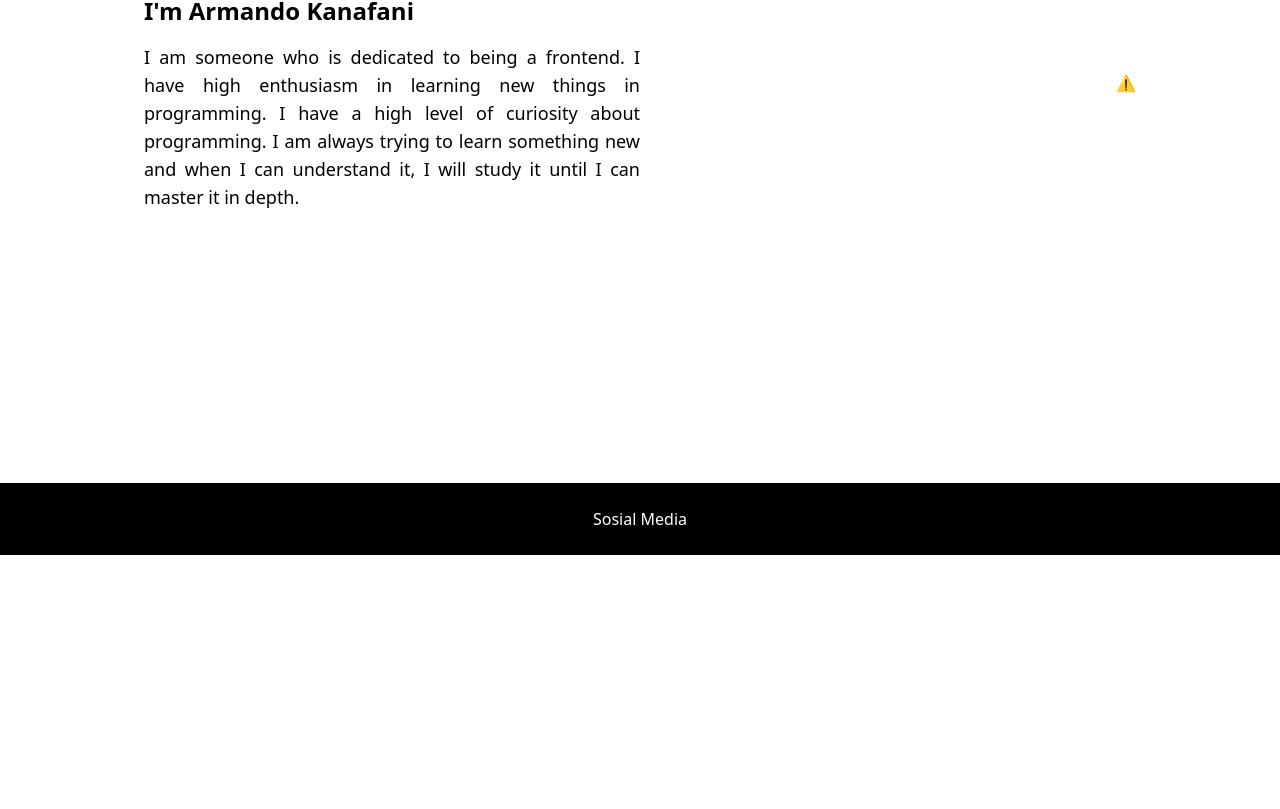
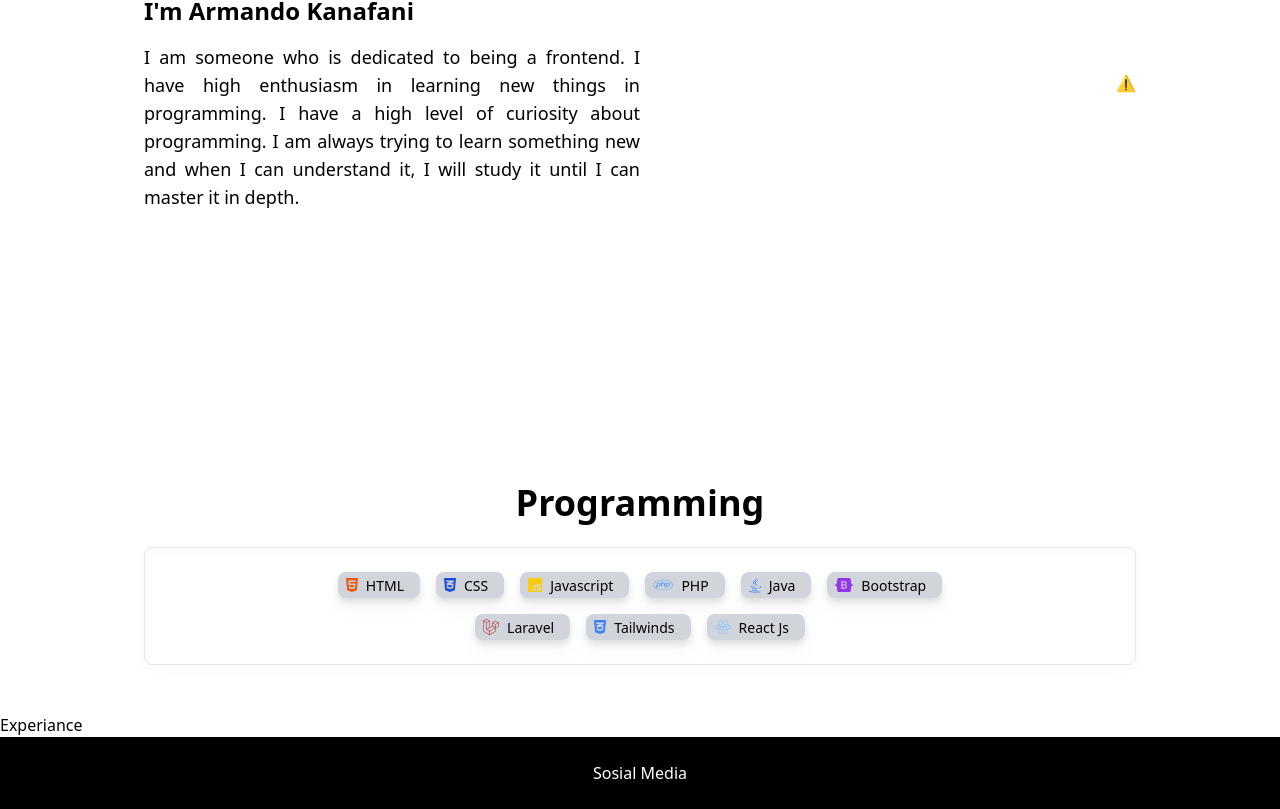
Before and after one commit to armandokanafani/my-portofolio, a React (Create React App) app: page / in a window 1280 px wide. Shown: the part 389-1198 px from the top of the page. Before the commit the page ends 944 px from the top, so only its background shows below. Built offline with nearby package versions, Linux system fonts and the light colour scheme; no server answers.

Commit message:
add skill section (home page)

```diff
--- a/package.json
+++ b/package.json
@@ -3,6 +3,11 @@
   "version": "0.1.0",
   "private": true,
   "dependencies": {
+    "@fortawesome/fontawesome-svg-core": "^6.2.1",
+    "@fortawesome/free-brands-svg-icons": "^6.2.1",
+    "@fortawesome/free-regular-svg-icons": "^6.2.1",
+    "@fortawesome/free-solid-svg-icons": "^6.2.1",
+    "@fortawesome/react-fontawesome": "^0.2.0",
     "@lottiefiles/react-lottie-player": "^3.5.0",
     "@testing-library/jest-dom": "^5.16.5",
     "@testing-library/react": "^13.4.0",
--- a/src/index.css
+++ b/src/index.css
@@ -4,19 +4,3 @@
 
 /* Font */
 @import url("https://fonts.googleapis.com/css2?family=Poppins&display=swap");
-
-.hamburger-line {
-  @apply w-[30px] h-[2px] my-2 block bg-white;
-}
-
-.hamburger-active > span:nth-child(1) {
-  @apply rotate-45;
-}
-
-.hamburger-active > span:nth-child(2) {
-  @apply scale-0;
-}
-
-.hamburger-active > span:nth-child(3) {
-  @apply -rotate-45;
-}
--- a/src/pages/Home.js
+++ b/src/pages/Home.js
@@ -1,4 +1,6 @@
 import { Player } from '@lottiefiles/react-lottie-player'
+import { FontAwesomeIcon } from '@fortawesome/react-fontawesome'
+import { faHtml5, faCss3Alt, faJs, faPhp, faJava, faBootstrap, faLaravel, faReact} from '@fortawesome/free-brands-svg-icons'
 
 const Home = () => {
     return(
@@ -17,10 +19,76 @@ const Home = () => {
             {/* Hero Section End */}
 
             {/* Languange Setion Start */}
-            <section>
+            <section className='flex flex-col px-12 md:px-24 lg:px-36'>
+                <h1 className='font-bold text-2xl text-center lg:text-4xl '>Programming</h1>
+
+                {/* Icon Programming Area*/}
+                <div className='flex flex-wrap lg:px-36 justify-center border drop-shadow-lg gap-4 w-full my-6 mb-12 self-center py-6 px-6 rounded-lg'>
+
+                    {/* Html icon*/}
+                    <div className='bg-gray-300 rounded-lg px-2 py-px'>
+                        <FontAwesomeIcon className='text-orange-600' icon={faHtml5} />
+                        <span className='text-sm font-medium px-2'>HTML</span>
+                    </div>
+
+                    {/* CSS icon*/}
+                    <div className='bg-gray-300 rounded-lg px-2 py-px'>
+                        <FontAwesomeIcon className='text-blue-700' icon={faCss3Alt} />
+                        <span className='text-sm font-medium px-2'>CSS</span>
+                    </div>
+
+                    {/* Javascript icon */}
+                    <div className='bg-gray-300 rounded-lg px-2 py-px'>
+                        <FontAwesomeIcon className='text-yellow-400' icon={faJs} />
+                        <span className='text-sm font-medium px-2'>Javascript</span>
+                    </div>
+
+                    {/* PHP icon */}
+                    <div className='bg-gray-300 rounded-lg px-2 py-px'>
+                        <FontAwesomeIcon className='text-blue-400' icon={faPhp} />
+                        <span className='text-sm font-medium px-2'>PHP</span>
+                    </div>
+
+                    {/* Java icon */}
+                    <div className='bg-gray-300 rounded-lg px-2 py-px'>
+                        <FontAwesomeIcon className='text-blue-500' icon={faJava} />
+                        <span className='text-sm font-medium px-2'>Java</span>
+                    </div>
+
+                    {/* Bootstrap icon */}
+                    <div className='bg-gray-300 rounded-lg px-2 py-px'>
+                        <FontAwesomeIcon className='text-purple-600' icon={faBootstrap} />
+                        <span className='text-sm font-medium px-2'>Bootstrap</span>
+                    </div>
+
+                    {/* Laravel icon */}
+                    <div className='bg-gray-300 rounded-lg px-2 py-px'>
+                        <FontAwesomeIcon className='text-red-700' icon={faLaravel} />
+                        <span className='text-sm font-medium px-2'>Laravel</span>
+                    </div>
+
+                    {/* Tailwind icon */}
+                    <div className='bg-gray-300 rounded-lg px-2 py-px'>
+                        <FontAwesomeIcon className='text-blue-500' icon={faCss3Alt} />
+                        <span className='text-sm font-medium px-2'>Tailwinds</span>
+                    </div>
+
+                    {/* React icon */}
+                    <div className='bg-gray-300 rounded-lg px-2 py-px'>
+                        <FontAwesomeIcon className='text-blue-300' icon={faReact} />
+                        <span className='text-sm font-medium px-2'>React Js</span>
+                    </div>
+                </div>
 
             </section>
             {/* Languange Section End   */}
+
+            {/* Experiance Section Start */}
+            <section>
+                <h1>Experiance</h1>
+
+            </section>
+            {/* Experiance Section End */}
         </div>
 
     )
```
Also changed, not shown: 1 other file (tests, documents, lock files or other folders).
